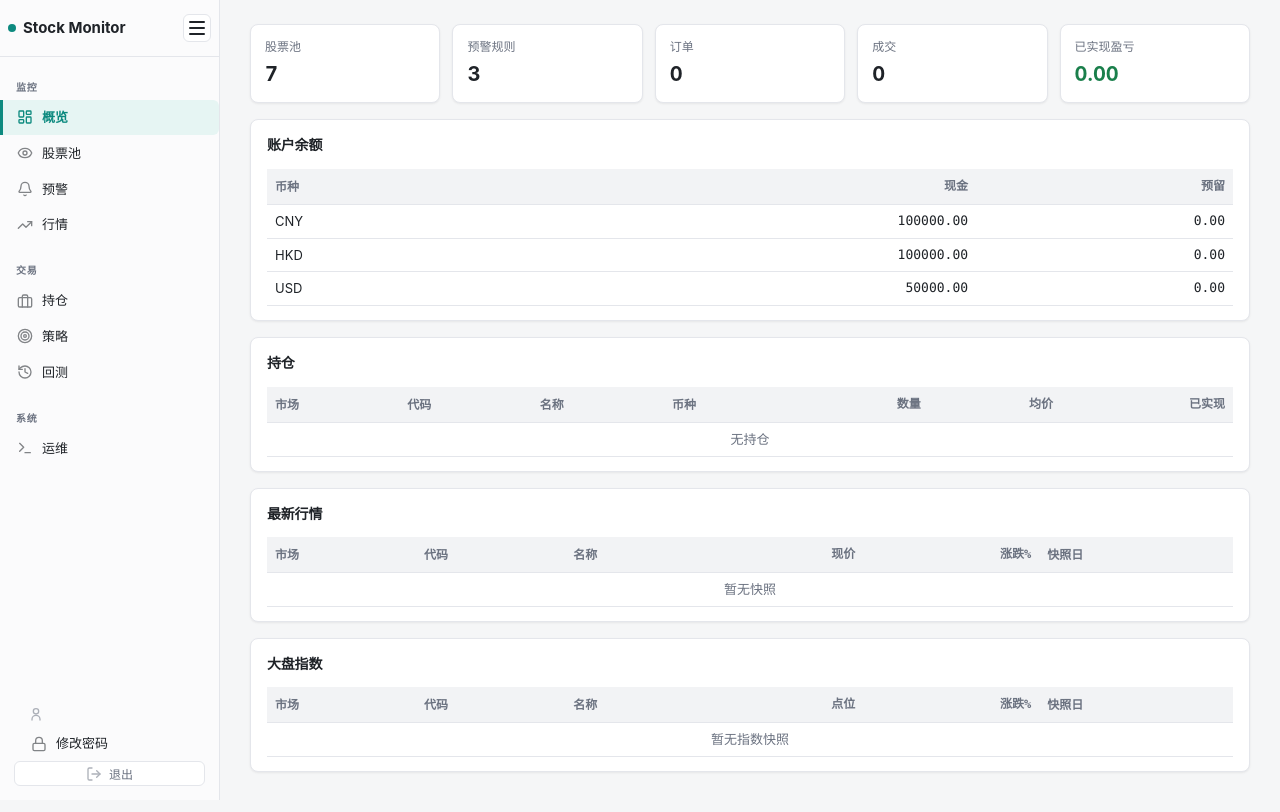
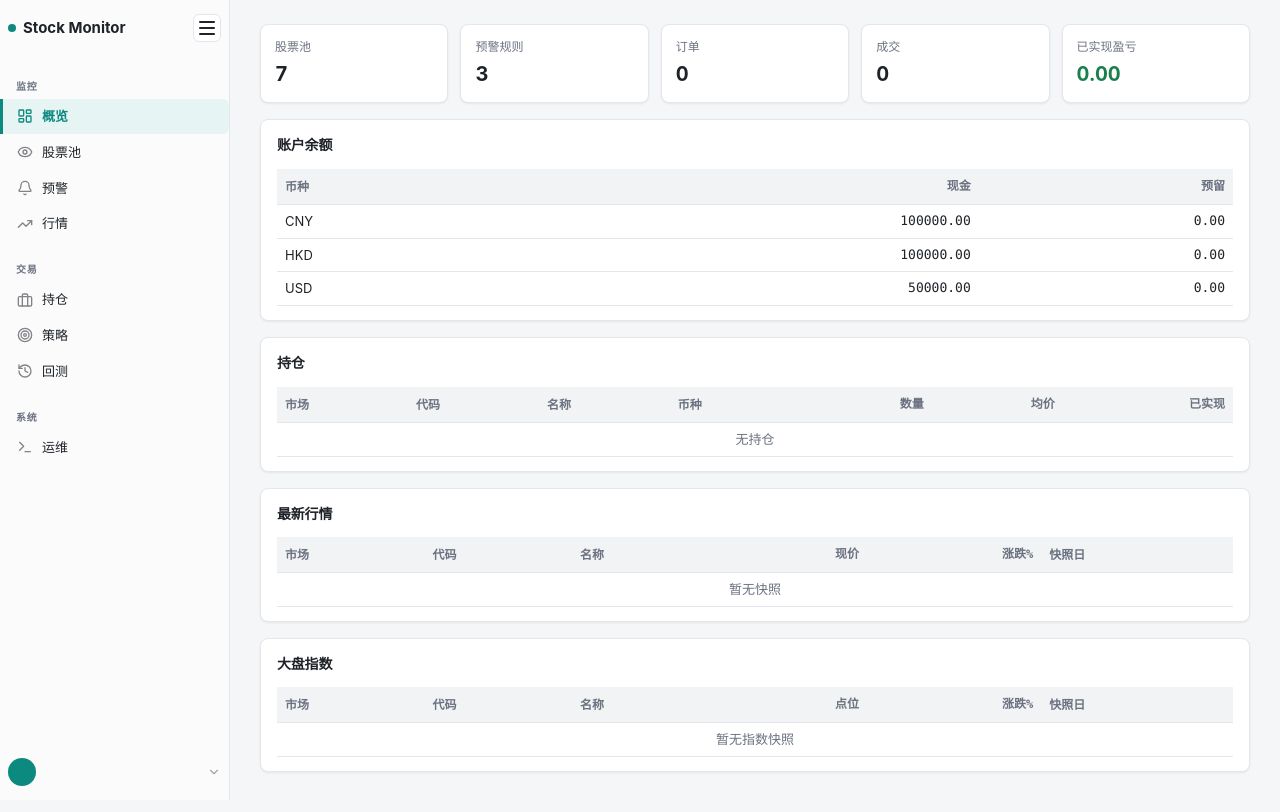
Before and after one commit to he2dou/stock-monitor, a FastAPI app: page / in a window 1280 px wide. Run offline with FastAPI, Linux system fonts and the light colour scheme.

Commit message:
update files

```diff
--- a/src/web/static/styles.css
+++ b/src/web/static/styles.css
@@ -13,9 +13,9 @@ a:hover{text-decoration:underline}
 .mono.sm{font-size:11px;color:var(--muted)}
 .up{color:var(--up)}.down{color:var(--down)}
 .shell{display:flex;min-height:100vh}
-.side{width:220px;flex:0 0 220px;background:var(--sidebar-bg);border-right:1px solid var(--line);display:flex;flex-direction:column;padding:0;position:sticky;top:0;height:100vh;overflow-y:auto;overflow-x:hidden;transition:width .2s ease,flex-basis .2s ease}
-.side-head{display:flex;align-items:center;justify-content:space-between;padding:14px 8px 14px 0;border-bottom:1px solid var(--line);flex:0 0 auto}
-.side-head .brand{padding:0 8px;font-weight:700;font-size:15px;color:var(--ink);white-space:nowrap;overflow:hidden;display:flex;align-items:center;gap:7px}.side-head .brand::before{content:"";display:block;width:8px;height:8px;border-radius:50%;background:var(--accent);flex:0 0 8px}
+.side{width:230px;flex:0 0 230px;background:var(--sidebar-bg);border-right:1px solid var(--line);display:flex;flex-direction:column;padding:0;position:sticky;top:0;height:100vh;overflow-y:auto;overflow-x:hidden;transition:width .2s ease,flex-basis .2s ease}
+.side-head{display:flex;align-items:center;justify-content:space-between;padding:14px 8px 14px 0;flex:0 0 auto}
+.side-head .brand{padding:0 8px;font-weight:700;font-size:15px;color:var(--ink);white-space:nowrap;overflow:hidden;display:flex;align-items:center;gap:7px;text-decoration:none}.side-head .brand:hover{text-decoration:none}.side-head .brand::before{content:"";display:block;width:8px;height:8px;border-radius:50%;background:var(--accent);flex:0 0 8px}
 .nav-toggle{flex:0 0 auto;width:28px;height:28px;border:1px solid var(--line);border-radius:6px;background:var(--panel);cursor:pointer;display:flex;flex-direction:column;justify-content:center;align-items:center;gap:4px;padding:0}
 .nav-toggle:hover{background:var(--code-bg)}
 .nav-toggle-bar{display:block;width:16px;height:2px;background:var(--ink);border-radius:1px;transition:opacity .2s,transform .2s}
@@ -31,8 +31,20 @@ a:hover{text-decoration:underline}
 .nav-group{display:flex;flex-direction:column;gap:1px}
 .nav-group-title{padding:12px 16px 4px;font-size:10px;font-weight:700;color:var(--muted);letter-spacing:.8px;text-transform:uppercase;white-space:nowrap;overflow:hidden}
 .nav-group:not(:first-child) .nav-group-title{margin-top:6px}
-.logout{margin-top:auto;padding:10px 14px 14px;flex:0 0 auto}
-.logout button{width:100%;display:flex;align-items:center;justify-content:center;gap:7px;color:var(--muted)}
+.user-bar{margin-top:auto;padding:14px 0;flex:0 0 auto;position:relative}
+.user-bar-info{display:flex;align-items:center;gap:8px;padding:0 8px;cursor:pointer;border-radius:6px;transition:background .15s}
+.user-bar-info:hover{background:var(--code-bg)}
+.user-avatar{width:28px;height:28px;border-radius:50%;background:var(--accent);color:var(--accent-ink);display:flex;align-items:center;justify-content:center;font-size:12px;font-weight:700;flex:0 0 28px}
+.user-bar-name{flex:1;font-size:13px;color:var(--ink);white-space:nowrap;overflow:hidden;text-overflow:ellipsis}
+.user-bar-arrow{flex:0 0 14px;opacity:.4;transition:transform .2s}
+.user-bar.open .user-bar-arrow{transform:rotate(180deg)}
+.user-popup{display:none;position:absolute;bottom:100%;left:10px;right:10px;background:var(--panel);border:1px solid var(--line);border-radius:8px;box-shadow:0 4px 12px rgba(0,0,0,.1);margin-bottom:4px;overflow:hidden;z-index:50}
+.user-bar.open .user-popup{display:block}
+.user-popup-item{display:flex;align-items:center;gap:9px;padding:9px 14px;color:var(--ink);font-size:13px;transition:background .15s;text-decoration:none}
+.user-popup-item:hover{background:var(--code-bg);text-decoration:none}
+.user-popup-item form{margin:0;width:100%}
+.user-popup-item button{display:flex;align-items:center;gap:9px;color:var(--ink);font-size:13px;background:none;border:none;cursor:pointer;padding:0;width:100%;text-align:left}
+.user-popup-item+.user-popup-item{border-top:1px solid var(--line)}
 .main{flex:1;min-width:0;padding:24px 30px;max-width:1180px;margin:0 auto}
 section{background:var(--panel);border:1px solid var(--line);border-radius:8px;padding:14px 16px;margin-bottom:16px;box-shadow:var(--shadow)}
 h2{margin:0 0 12px;font-size:14px;font-weight:600;letter-spacing:-.2px}
@@ -84,12 +96,11 @@ td.num,th.num{text-align:right}
 .login-remember input{padding:0!important;flex:0 0 auto}
 .login .btn{padding:10px;font-size:14px;transition:filter .15s}
 .login-back{text-align:center;font-size:13px;color:var(--muted);padding-top:4px}
-.logout-user{display:flex;align-items:center;gap:7px;padding:6px 14px 4px;font-size:12px;color:var(--muted)}
-.logout-link{border-radius:0 6px 6px 0}
+
 
 /* collapsed sidebar */
 .side.collapsed{width:0;flex:0 0 0;border-right-color:transparent}
 .side.collapsed .side-head .brand,
 .side.collapsed nav,
-.side.collapsed .logout{display:none}
+.side.collapsed .user-bar{display:none}
 .side.collapsed .nav-toggle{position:fixed;top:14px;left:10px;z-index:100}
--- a/src/web/templates/base.html
+++ b/src/web/templates/base.html
@@ -30,21 +30,26 @@
       </div>
     {% endfor %}
     </nav>
-    <form method="post" action="/logout" class="logout">
-  <input type="hidden" name="csrf_token" value="{{ csrf_token }}">
-  <div class="logout-user">
-    <svg class="nav-icon" width="16" height="16" viewBox="0 0 24 24" fill="none" stroke="currentColor" stroke-width="2" stroke-linecap="round" stroke-linejoin="round"><circle cx="12" cy="8" r="4"/><path d="M6 21v-1a6 6 0 0 1 12 0v1"/></svg>
-    <span class="logout-username">{{ current_user }}</span>
+    <div class="user-bar" id="userBar">
+  <div class="user-bar-info">
+    <span class="user-avatar">{{ current_user[0] | upper }}</span>
+    <span class="user-bar-name">{{ current_user }}</span>
+    <svg class="user-bar-arrow" width="14" height="14" viewBox="0 0 24 24" fill="none" stroke="currentColor" stroke-width="2" stroke-linecap="round" stroke-linejoin="round"><polyline points="6 9 12 15 18 9"/></svg>
   </div>
-  <a href="/change-password" class="nav-link logout-link">
+  <div class="user-popup" id="userPopup">
+    <a href="/change-password" class="user-popup-item">
       <svg class="nav-icon" width="16" height="16" viewBox="0 0 24 24" fill="none" stroke="currentColor" stroke-width="2" stroke-linecap="round" stroke-linejoin="round"><rect width="18" height="11" x="3" y="11" rx="2" ry="2"/><path d="M7 11V7a5 5 0 0 1 10 0v4"/></svg>
       <span>修改密码</span>
     </a>
-  <button class="btn sm logout-btn" type="submit">
+    <form method="post" action="/logout" class="user-popup-item">
+      <input type="hidden" name="csrf_token" value="{{ csrf_token }}">
+      <button type="submit">
         <svg class="nav-icon" width="16" height="16" viewBox="0 0 24 24" fill="none" stroke="currentColor" stroke-width="2" stroke-linecap="round" stroke-linejoin="round"><path d="M9 21H5a2 2 0 0 1-2-2V5a2 2 0 0 1 2-2h4"/><polyline points="16 17 21 12 16 7"/><line x1="21" x2="9" y1="12" y2="12"/></svg>
-    <span>退出</span>
+        <span>退出登录</span>
       </button>
     </form>
+  </div>
+</div>
   </aside>
   <main class="main">
     {% if flash %}<div class="flash">{{ flash }}</div>{% endif %}
@@ -61,6 +66,16 @@
     s.classList.toggle("collapsed");
     localStorage.setItem(k,s.classList.contains("collapsed")?"1":"0");
   });
+  /* user popup toggle */
+  var ub=document.getElementById("userBar");
+  var up=document.getElementById("userPopup");
+  ub.addEventListener("click",function(e){
+    if(e.target.closest("form")||e.target.closest("a"))return;
+    ub.classList.toggle("open");
+  });
+  document.addEventListener("click",function(e){
+    if(!ub.contains(e.target))ub.classList.remove("open");
+  });
 })();
 </script>
 </body>
```
Lines whose indentation alone changed are shown as unchanged.
